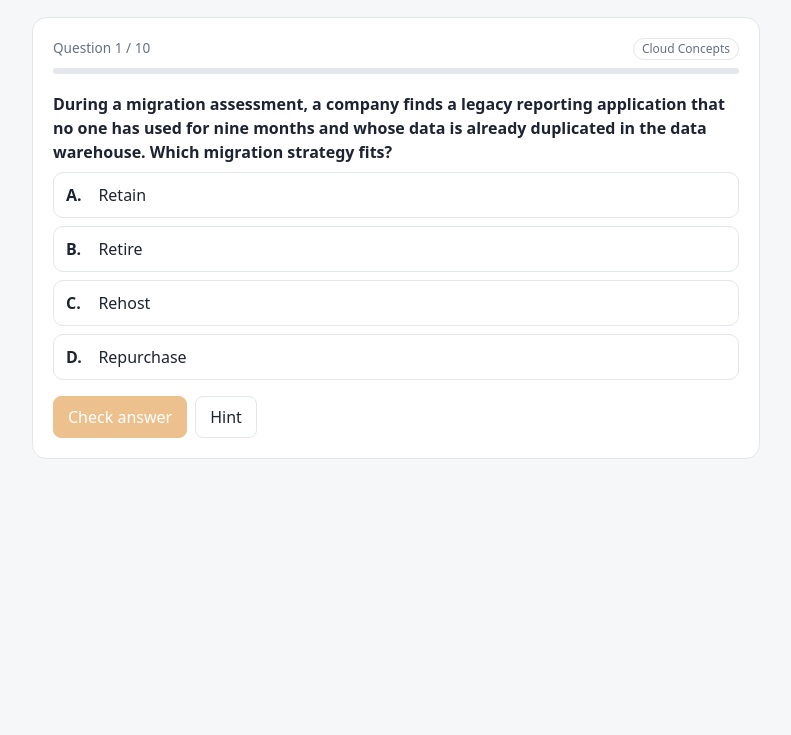
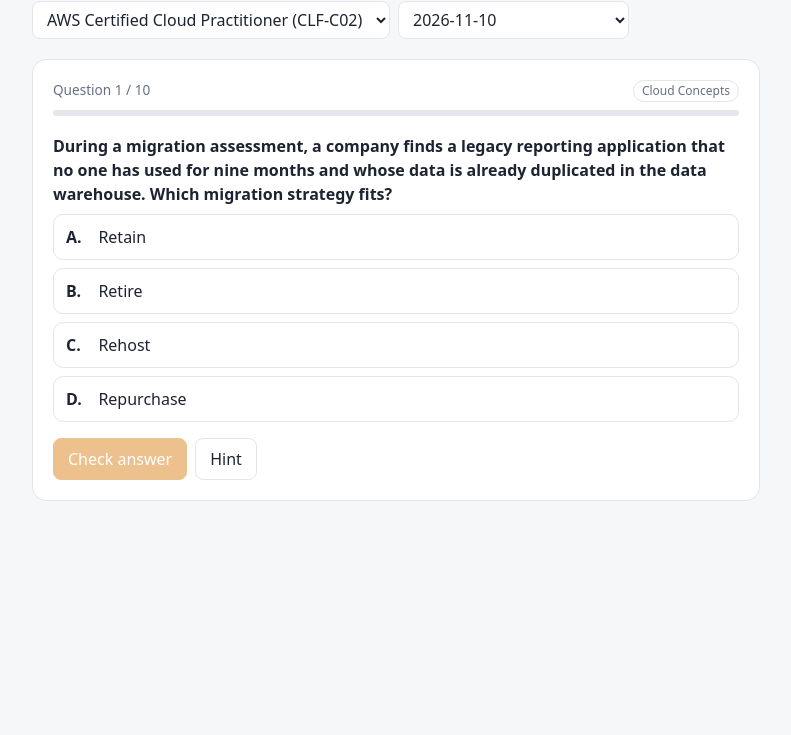
Before and after one commit to tabaqwe/aws-quiz, a plain HTML site: page index.html in a window 1280 px wide. Shown: the part 65-800 px from the top of the page, without its empty margins (244-1035 px from the left). Drawn offline with Linux system fonts and the light colour scheme.

Commit message:
Per-course folders, course picker, random mix, README

```diff
--- /dev/null
+++ b/courses/index.json
@@ -0,0 +1,3 @@
+[
+  {"id": "CLF-C02", "title": "AWS Certified Cloud Practitioner (CLF-C02)", "default": true}
+]
--- a/index.html
+++ b/index.html
@@ -3,7 +3,7 @@
 <head>
 <meta charset="utf-8">
 <meta name="viewport" content="width=device-width,initial-scale=1">
-<title>CLF-C02 Daily Quiz</title>
+<title>Daily Cert Quiz</title>
 <style>
 :root{--bg:#f6f7f9;--card:#fff;--fg:#1d2330;--muted:#667085;--line:#e3e6eb;--accent:#d97706;--ok:#15803d;--okbg:#e8f6ec;--bad:#b42318;--badbg:#fdecea;--sel:#fff4e0}
 @media (prefers-color-scheme:dark){:root{--bg:#12151b;--card:#1b1f27;--fg:#e6e8ec;--muted:#98a2b3;--line:#2c323d;--accent:#f59e0b;--ok:#4ade80;--okbg:#14301f;--bad:#f87171;--badbg:#3a1a1a;--sel:#2e2412}}
@@ -39,20 +39,26 @@ select{background:var(--card);border:1px solid var(--line);border-radius:8px;pad
 .rev small{color:var(--muted)}
 .tag{display:inline-block;font-size:.75rem;padding:1px 8px;border-radius:99px;border:1px solid var(--line);color:var(--muted)}
 .err{color:var(--bad)}
+.pickers{display:flex;gap:8px;flex-wrap:wrap}
+.mixbar{display:flex;gap:8px;align-items:center;flex-wrap:wrap;margin-bottom:16px;color:var(--muted);font-size:.9rem}
 </style>
 </head>
 <body>
 <div class="wrap">
   <header>
-    <h1>CLF-C02 Daily Quiz</h1>
-    <select id="day" aria-label="Choose quiz date"></select>
+    <h1 id="title">Daily Quiz</h1>
+    <div class="pickers">
+      <select id="course" aria-label="Choose course"></select>
+      <select id="day" aria-label="Choose quiz date"></select>
+    </div>
   </header>
   <div class="card" id="app">Loading…</div>
 </div>
 <script>
 const L = 'ABCDE';
-const app = document.getElementById('app'), daySel = document.getElementById('day');
-let quiz, i, picks, results, hintShown;
+const app = document.getElementById('app'), daySel = document.getElementById('day'), courseSel = document.getElementById('course');
+const RANDOM = 'random';
+let courses, course, days, quiz, i, picks, results, hintShown, mixSize = 10;
 
 const store = {
   get(k){ try{ return JSON.parse(localStorage.getItem(k)); }catch(e){ return null; } },
@@ -60,35 +66,86 @@ const store = {
 };
 const esc = s => String(s).replace(/[&<>"]/g, c => ({'&':'&amp;','<':'&lt;','>':'&gt;','"':'&quot;'}[c]));
 const same = (a,b) => a.length===b.length && a.every(x=>b.includes(x));
+const getJSON = async url => { const r = await fetch(url,{cache:'no-store'}); if(!r.ok) throw new Error(url); return r.json(); };
+const scoreKey = d => `score:${course.id}:${d}`;
+const getScore = d => store.get(scoreKey(d)) || (course.id==='CLF-C02' ? store.get('score:'+d) : null);
+const params = new URLSearchParams(location.search);
 
 async function init(){
   try{
-    const days = (await (await fetch('quizzes/index.json',{cache:'no-store'})).json()).sort().reverse();
-    daySel.innerHTML = days.map(d=>{
-      const s = store.get('score:'+d);
-      return `<option value="${d}">${d}${s?` — ${s.score}/${s.total}`:''}</option>`;
-    }).join('');
-    const want = new URLSearchParams(location.search).get('date');
-    if (want && days.includes(want)) daySel.value = want;
-    daySel.onchange = () => load(daySel.value);
-    load(daySel.value);
+    courses = await getJSON('courses/index.json');
+    courseSel.innerHTML = courses.map(c=>`<option value="${esc(c.id)}">${esc(c.title||c.id)}</option>`).join('');
+    const want = params.get('course');
+    const c = courses.find(x=>x.id===want) || courses.find(x=>x.default) || courses[0];
+    courseSel.onchange = () => selectCourse(courses.find(x=>x.id===courseSel.value));
+    daySel.onchange = () => go(daySel.value);
+    await selectCourse(c, params.get('date'));
   }catch(e){
-    app.innerHTML = `<p class="err">Couldn't load quizzes/index.json.</p><p>Open this page over HTTP (GitHub Pages, or run <code>python3 -m http.server</code> in the repo folder). Browsers block fetch() from file:// URLs.</p>`;
+    app.innerHTML = `<p class="err">Couldn't load the quiz list.</p><p>Open this page over HTTP (GitHub Pages, or run <code>python3 -m http.server</code> in the repo folder). Browsers block fetch() from file:// URLs.</p>`;
   }
+}
+
+async function selectCourse(c, wantDate){
+  course = c; courseSel.value = c.id;
+  document.getElementById('title').textContent = `${c.id} Daily Quiz`;
+  document.title = `${c.id} Daily Quiz`;
+  app.textContent = 'Loading…';
+  days = (await getJSON(`courses/${c.id}/index.json`)).sort().reverse();
+  if (!days.length){ daySel.innerHTML=''; app.textContent = 'No quizzes for this course yet.'; return; }
+  daySel.innerHTML = `<option value="${RANDOM}">🎲 Random mix (all days)</option>` + days.map(d=>{
+    const s = getScore(d);
+    return `<option value="${d}">${d}${s?` — ${s.score}/${s.total}`:''}</option>`;
+  }).join('');
+  daySel.value = (wantDate===RANDOM || days.includes(wantDate)) ? wantDate : days[0];
+  go(daySel.value);
+}
+
+function go(d){
+  const u = new URL(location); u.searchParams.set('course', course.id); u.searchParams.set('date', d);
+  history.replaceState(null,'',u);
+  d===RANDOM ? loadMix() : load(d);
 }
 
 async function load(d){
   app.textContent = 'Loading…';
-  quiz = await (await fetch(`quizzes/${d}.json`,{cache:'no-store'})).json();
+  quiz = await getJSON(`courses/${course.id}/${d}.json`);
   i = 0; results = []; start();
+}
+
+let pool = null, poolCourse = null;
+async function loadMix(){
+  app.textContent = 'Loading all days…';
+  if (poolCourse !== course.id){
+    const all = await Promise.all(days.map(d=>getJSON(`courses/${course.id}/${d}.json`).catch(()=>null)));
+    pool = all.filter(Boolean).flatMap(qz=>qz.questions.map(q=>({...q, from: qz.date})));
+    poolCourse = course.id;
+  }
+  const n = Math.min(mixSize, pool.length);
+  const shuffled = [...pool];
+  for (let k=shuffled.length-1;k>0;k--){ const j=Math.floor(Math.random()*(k+1)); [shuffled[k],shuffled[j]]=[shuffled[j],shuffled[k]]; }
+  quiz = {date: RANDOM, title: `Random mix — ${n} of ${pool.length} questions`, questions: shuffled.slice(0,n)};
+  i = 0; results = []; start();
+}
+function mixBar(){
+  if (quiz.date!==RANDOM) return '';
+  const sizes = [10,20,30,65].filter(x=>x<pool.length).concat(pool.length<=65?[pool.length]:[]);
+  const cur = Math.min(mixSize, pool.length);
+  return `<div class="mixbar">🎲 ${pool.length} questions from ${days.length} day${days.length>1?'s':''} ·
+    <label>Questions: <select id="mixsize">${sizes.map(x=>`<option value="${x}" ${x===cur?'selected':''}>${x===pool.length?`All (${x})`:x}</option>`).join('')}</select></label>
+    <button class="btn" id="remix">New mix</button></div>`;
+}
+function bindMixBar(){
+  const ms = document.getElementById('mixsize'), rm = document.getElementById('remix');
+  if (ms) ms.onchange = () => { mixSize = +ms.value; loadMix(); };
+  if (rm) rm.onclick = () => loadMix();
 }
 function start(){ picks = []; hintShown = false; render(); }
 
 function render(){
   const q = quiz.questions[i], n = quiz.questions.length, done = results[i];
   const multi = q.answer.length > 1;
-  app.innerHTML = `
-    <div class="meta"><span>Question ${i+1} / ${n}</span><span class="tag">${esc(q.domain||'')}</span></div>
+  app.innerHTML = `${i===0&&!done?mixBar():''}
+    <div class="meta"><span>Question ${i+1} / ${n}${q.from?` · from ${q.from}`:''}</span><span class="tag">${esc(q.domain||'')}</span></div>
     <div class="bar"><i style="width:${(i/n)*100}%"></i></div>
     <p class="q">${esc(q.q)}</p>
     ${multi?`<div class="multi">Choose ${q.answer.length}.</div>`:''}
@@ -112,6 +169,7 @@ function render(){
     else picks = [k];
     render();
   });
+  bindMixBar();
   const $ = id => document.getElementById(id);
   if ($('hint')) $('hint').onclick = () => { hintShown = true; render(); };
   if ($('check')) $('check').onclick = () => { results[i] = {picks, ok: same(picks,q.answer), hint: hintShown}; render(); };
@@ -120,22 +178,25 @@ function render(){
 
 function summary(){
   const n = quiz.questions.length, score = results.filter(r=>r.ok).length;
-  const prev = store.get('score:'+quiz.date);
-  if (!prev || score >= prev.score) store.set('score:'+quiz.date, {score, total:n});
-  const opt = daySel.querySelector(`option[value="${quiz.date}"]`);
-  if (opt) opt.textContent = `${quiz.date} — ${Math.max(score, prev?prev.score:0)}/${n}`;
+  if (quiz.date !== RANDOM){
+    const prev = getScore(quiz.date);
+    if (!prev || score >= prev.score) store.set(scoreKey(quiz.date), {score, total:n});
+    const opt = daySel.querySelector(`option[value="${quiz.date}"]`);
+    if (opt) opt.textContent = `${quiz.date} — ${Math.max(score, prev?prev.score:0)}/${n}`;
+  }
   const byDomain = {};
   quiz.questions.forEach((q,k)=>{ const d=q.domain||'Other'; byDomain[d]=byDomain[d]||[0,0]; byDomain[d][1]++; if(results[k].ok) byDomain[d][0]++; });
   app.innerHTML = `
     <p class="score">${score} / ${n}</p>
-    <p style="color:var(--muted);margin-top:4px">${score>=7?'Above the ~70% passing bar.':'Below the ~70% passing bar (700/1000 scaled). Review the misses below.'}</p>
+    <p style="color:var(--muted);margin-top:4px">${score/n>=0.7?'Above the ~70% passing bar.':'Below the ~70% passing bar (700/1000 scaled). Review the misses below.'}</p>
     <p>${Object.entries(byDomain).map(([d,[a,t]])=>`<span class="tag">${esc(d)}: ${a}/${t}</span>`).join(' ')}</p>
     ${quiz.questions.map((q,k)=>{ const r = results[k]; return `
-      <div class="rev"><div>${r.ok?'✅':'❌'} <strong>${k+1}.</strong> ${esc(q.q)}</div>
+      <div class="rev"><div>${r.ok?'✅':'❌'} <strong>${k+1}.</strong> ${esc(q.q)}${q.from?` <small>(${q.from})</small>`:''}</div>
       <small>Your answer: ${r.picks.map(p=>L[p]).join(', ')} · Correct: ${q.answer.map(a=>L[a]+'. '+esc(q.options[a])).join('; ')}${r.hint?' · used hint':''}</small>
       ${r.ok?'':`<div style="margin-top:6px;font-size:.95rem">${esc(q.explanation)}</div>`}</div>`; }).join('')}
-    <div class="row"><button class="btn primary" id="retry">Retry this quiz</button></div>`;
+    <div class="row"><button class="btn primary" id="retry">Retry this quiz</button>${quiz.date===RANDOM?'<button class="btn" id="remix2">New random mix</button>':''}</div>`;
   document.getElementById('retry').onclick = () => { i = 0; results = []; start(); };
+  const rm = document.getElementById('remix2'); if (rm) rm.onclick = () => loadMix();
 }
 init();
 </script>
```
Also changed, not shown: courses/CLF-C02/2026-11-10.json (renamed from quizzes/2026-11-10.json), courses/CLF-C02/index.json (renamed from quizzes/index.json), 1 other file.
